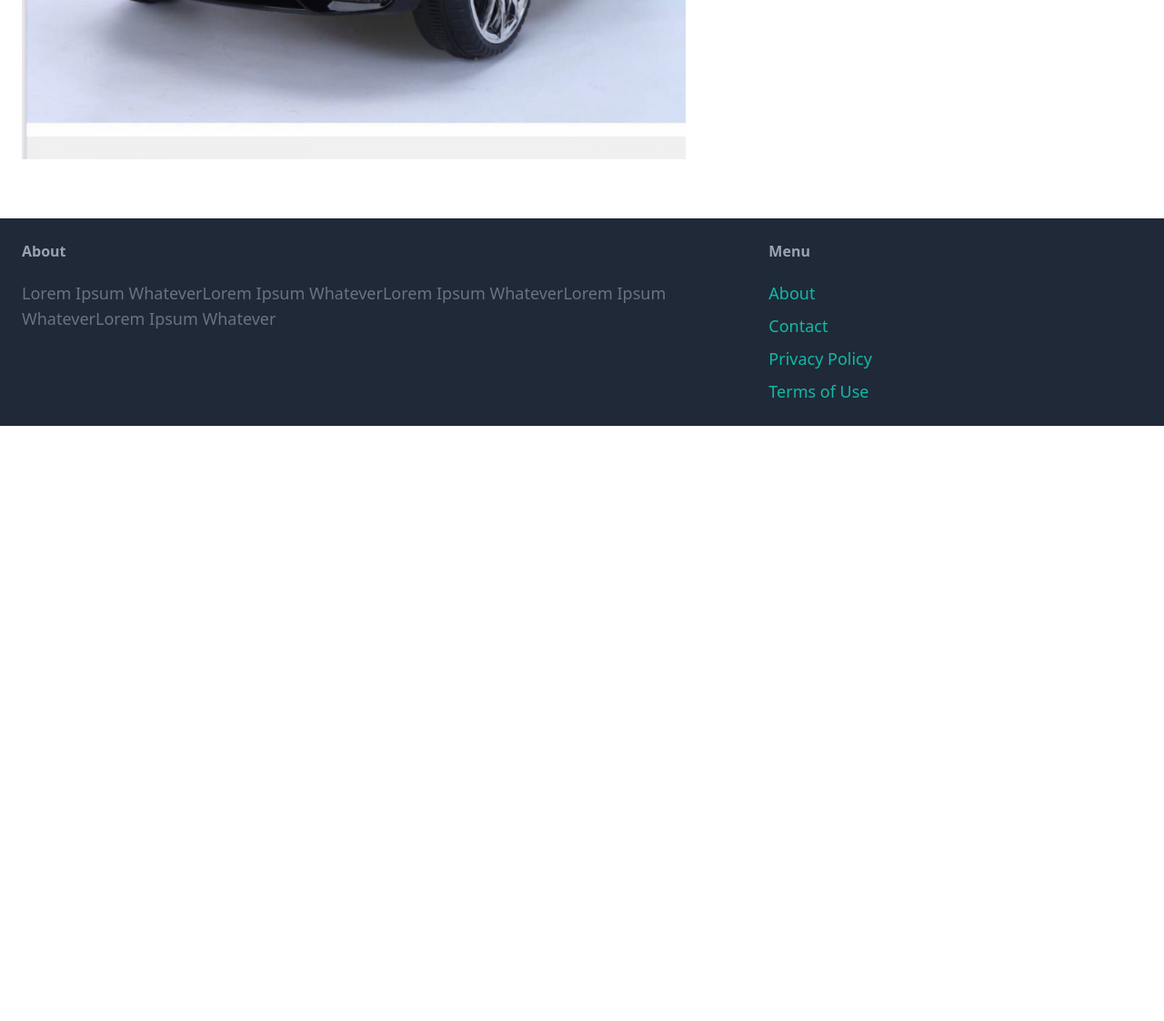
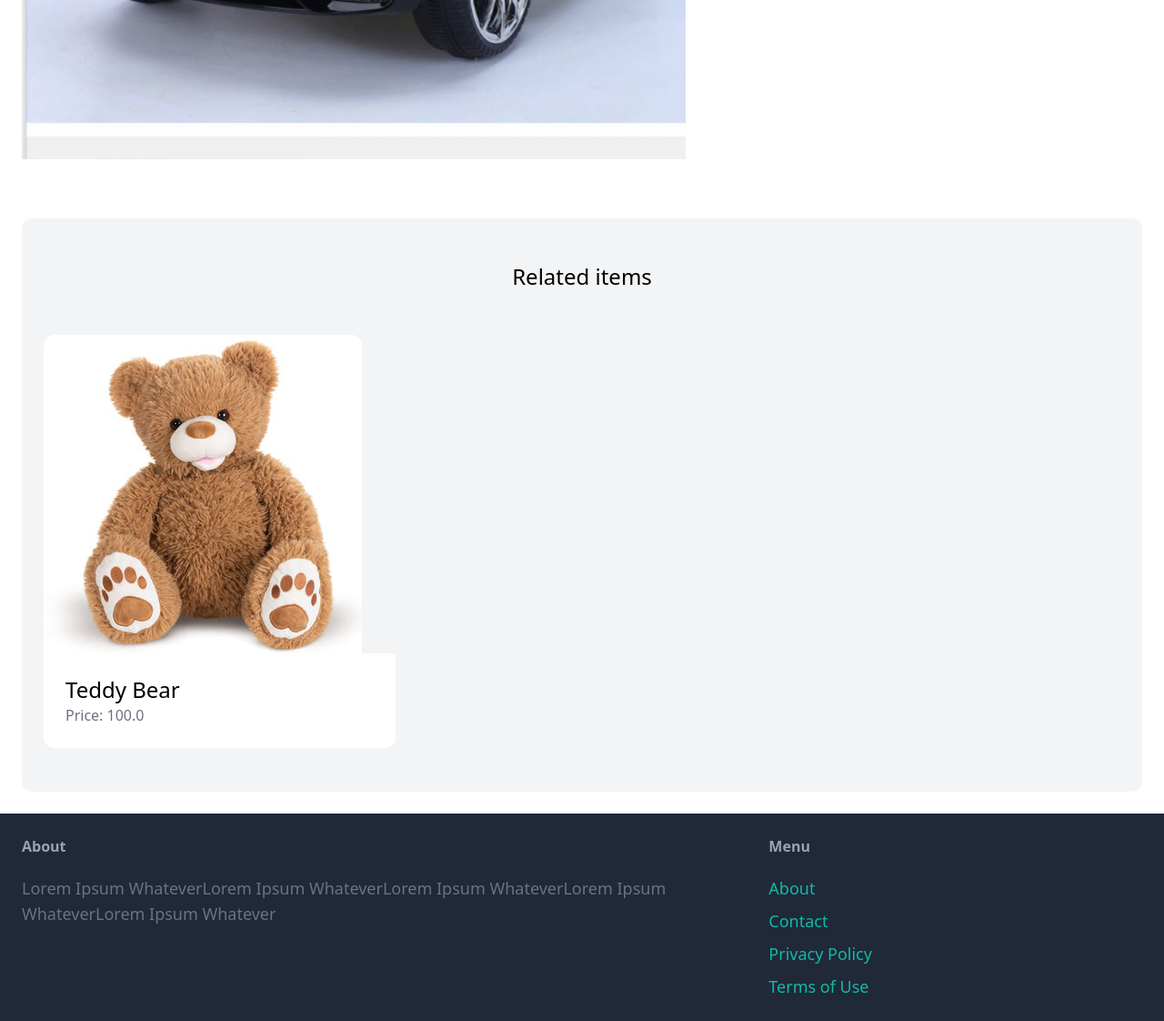
Before and after one commit to michaeljhicks/puddle, a Django app: page /items/4/ in a window 1280 px wide. Shown: the part 615-1737 px from the top of the page at 91% size. Before the commit the page ends 1083 px from the top, so only its background shows below. Run offline with Django 4.2, Linux system fonts and the light colour scheme; data comes from the database, SQL or seed files in the repository; both versions use the stored data as it was after the commit; some libraries are stand-ins or nearby versions.

Commit message:
Feat: add related items by category to bottom of item page

```diff
--- a/item/templates/item/detail.html
+++ b/item/templates/item/detail.html
@@ -22,4 +22,25 @@
         <a href="#" class="inline-block mt-6 px-6 py-3 text-lg font-semibold bg-teal-500 text-white rounded-xl hover:bg-teal-700">Contact Seller</a>
     </div>
 </div>
+
+<div class="mt-6 px-6 py-12 bg-gray-100 rounded-xl">
+    <h2 class="mb-12 text-2xl text-center">Related items</h2>
+
+    <div class="grid grid-cols-3 gap-3">
+        {% for item in related_items %}
+        <div>
+            <a href="{% url 'item:detail' item.id %}">
+                <div>
+                    <img src="{{ item.image.url }}" class="rounded-t-xl">
+                </div>
+
+                <div class="p-6 bg-white rounded-b-xl">
+                    <h2 class="text-2xl">{{ item.name }}</h2>
+                    <p class="text-gray-500">Price: {{ item.price }}</p>
+                </div>
+            </a>
+        </div>
+        {% endfor %}
+    </div>
+</div>
 {% endblock %}
--- a/item/views.py
+++ b/item/views.py
@@ -5,7 +5,9 @@ from .models import Item
 # Create your views here.
 def detail(request, pk):
     item = get_object_or_404(Item, pk=pk)
+    related_items = Item.objects.filter(category=item.category, is_sold=False).exclude(pk=pk)[0:3]
 
     return render(request, 'item/detail.html', {
         'item': item,
+        'related_items': related_items
     })
```
Also changed, not shown: db.sqlite3, media/item_images/toy_car.jpg (added).
